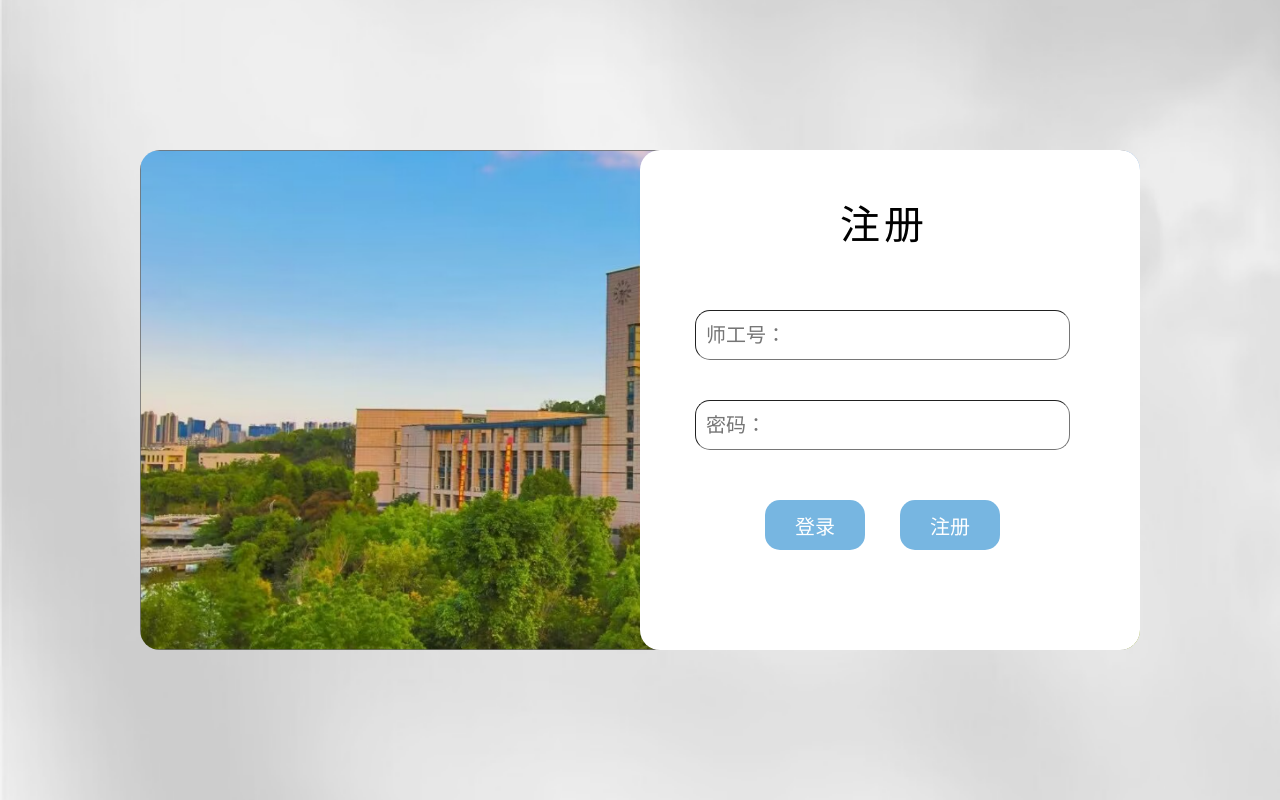
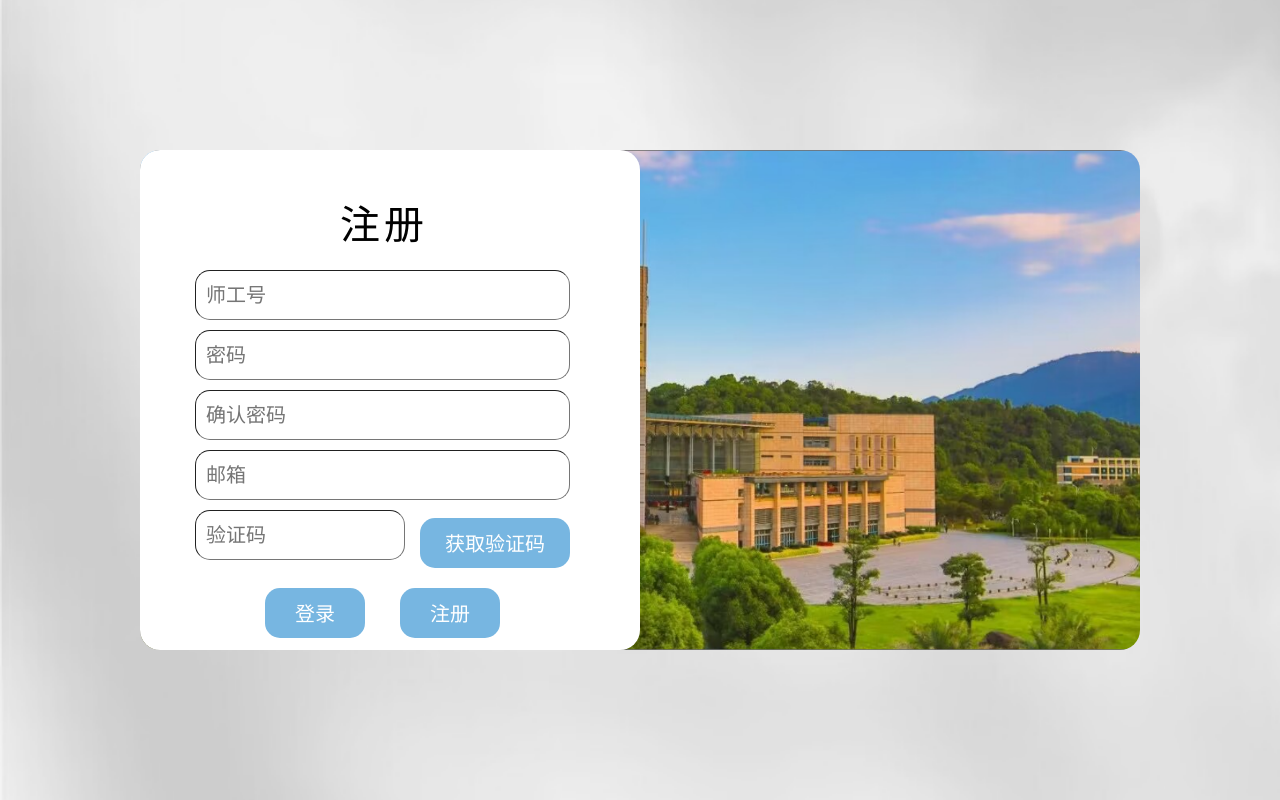
Before and after one commit to ROBINRUGAN/uu-attendance, a Vue app: page /#/register in a window 1280 px wide. Built offline with nearby package versions, Linux system fonts and the light colour scheme.

Commit message:
add: 注册静态自适应页面，按钮丝滑动画

```diff
--- a/src/pages/Login.vue
+++ b/src/pages/Login.vue
@@ -3,8 +3,8 @@
     <div id="image">
       <div id="cover">
         <h1>登录</h1>
-        <input type="text" id="id" placeholder="师工号：" /><br />
-        <input type="password" id="pwd" placeholder="密码：" />
+        <input type="text" id="id" placeholder="师工号" /><br />
+        <input type="password" id="pwd" placeholder="密码" />
         <button id="loginbtn">登录</button>
         <router-link to="/register">
             <button id="registerbtn">注册</button>
@@ -105,6 +105,7 @@ button {
   border-width: 0px;
   background-color: #77b6e1;
   color: white;
+  transition: background-color ease-in-out 0.3s;
 }
 #registerbtn {
   left: 52%;
--- a/src/pages/Register.vue
+++ b/src/pages/Register.vue
@@ -3,9 +3,17 @@
     <div id="image">
       <div id="cover">
         <h1>注册</h1>
-          <input type="text" id="id" placeholder="师工号：" /><br />
-          <input type="password" id="pwd" placeholder="密码：" />
+        <input type="text" id="id" placeholder="师工号" /><br />
+        <input type="password" id="pwd" placeholder="密码" /><br />
+        <input type="password" id="repwd" placeholder="确认密码" /><br />
+        <input type="text" id="email" placeholder="邮箱" /><br />
+        <div id="codeform">
+          <input type="text" id="code" placeholder="验证码" />
+          <button id="getcode">获取验证码</button>
+        </div>
+        <router-link to="/login">
           <button id="loginbtn">登录</button>
+        </router-link>
         <button id="registerbtn">注册</button>
       </div>
     </div>
@@ -17,7 +25,6 @@
 </script>
 
   <style scoped>
-
 #background {
   height: 100vh;
   width: 100vw;
@@ -41,7 +48,7 @@
   border-radius: 20px;
   display: flex;
   position: absolute;
-    justify-content: flex-end;
+  justify-content: flex-start;
 }
 #cover {
   width: 50%;
@@ -68,11 +75,10 @@
   color: #000000;
   display: block;
 }
-  #id {
+input {
   box-sizing: border-box;
   position: absolute;
   padding: 5px 10px;
-    top: 32%;
   left: 11%;
   width: 75%;
   height: 10%;
@@ -80,20 +86,24 @@
   border-radius: 15px;
   border-width: 1px;
 }
+#id {
+  top: 24%;
+}
 #pwd {
-    box-sizing: border-box;
-    position: absolute;
-    padding: 5px 10px;
-    top: 50%;
-    left: 11%;
-    width: 75%;
-    height: 10%;
-    font-size: 20px;
-    border-radius: 15px;
-    border-width: 1px;
+  top: 36%;
 }
-  button{
-      top: 70%;
+#repwd {
+  top: 48%;
+}
+#email {
+  top: 60%;
+}
+#code {
+  top: 72%;
+  width: 42%;
+}
+button {
+  top: 87.5%;
   left: 25%;
   width: 100px;
   height: 50px;
@@ -102,18 +112,27 @@
   border-radius: 15px;
   cursor: pointer;
   border-width: 0px;
-      background-color: #77B6E1;
+  background-color: #77b6e1;
   color: white;
+  transition: background-color ease-in-out 0.3s;
 }
-  #registerbtn{
+#codeform {
+  display: flex;
+}
+#registerbtn {
   left: 52%;
 }
-  button:hover{
+#getcode {
+  width: 30%;
+  top: 73.5%;
+  left: 56%;
+}
+button:hover {
   background-color: #d69898;
   color: #ffffff;
   border-color: #000000;
 }
-  button:active{
+button:active {
   border-style: inset;
   background-color: #d28686;
 }
```
Lines whose indentation alone changed are shown as unchanged.
